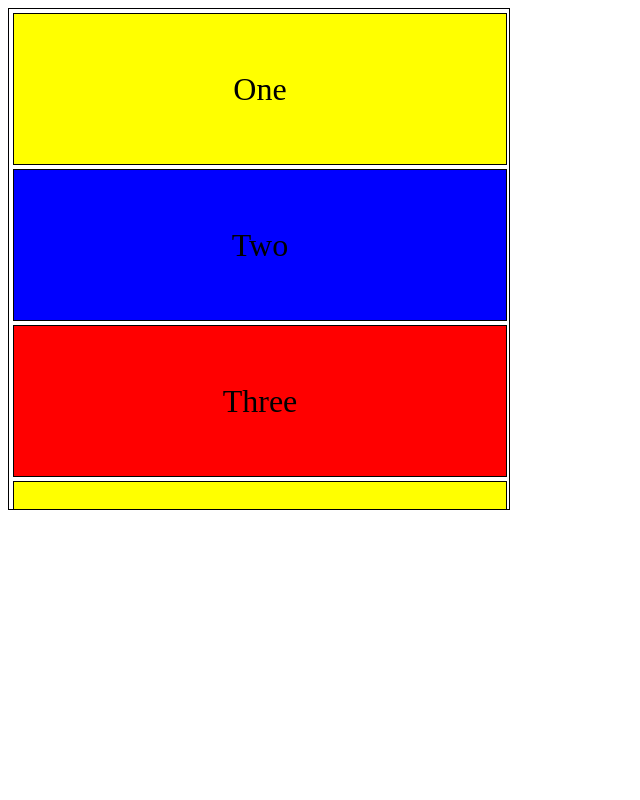
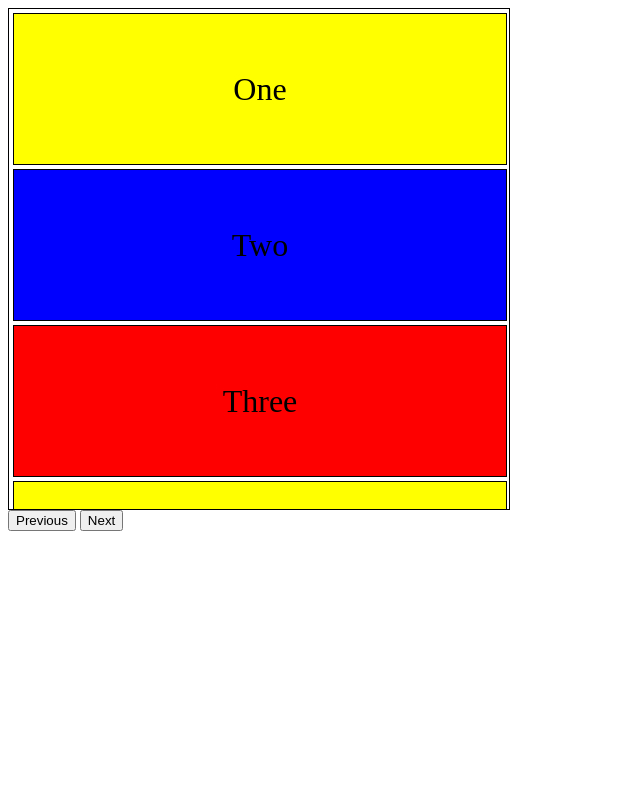
Before and after one commit to fallaciousreasoning/pagify-content, a website: page test.html in a window 1280 px wide. Shown: the whole page, without its empty margins (0-640 px from the left). Drawn offline with Linux system fonts and the light colour scheme.

Commit message:
Add controller buttons

```diff
--- a/test.html
+++ b/test.html
@@ -65,6 +65,10 @@
             </div>
         </pagify-content>
     </div>
+    <div>
+        <button onclick="pager.previousPage()">Previous</button>
+        <button onclick="pager.nextPage()">Next</button>
+    </div>
 
 <div class="container">
 
```
